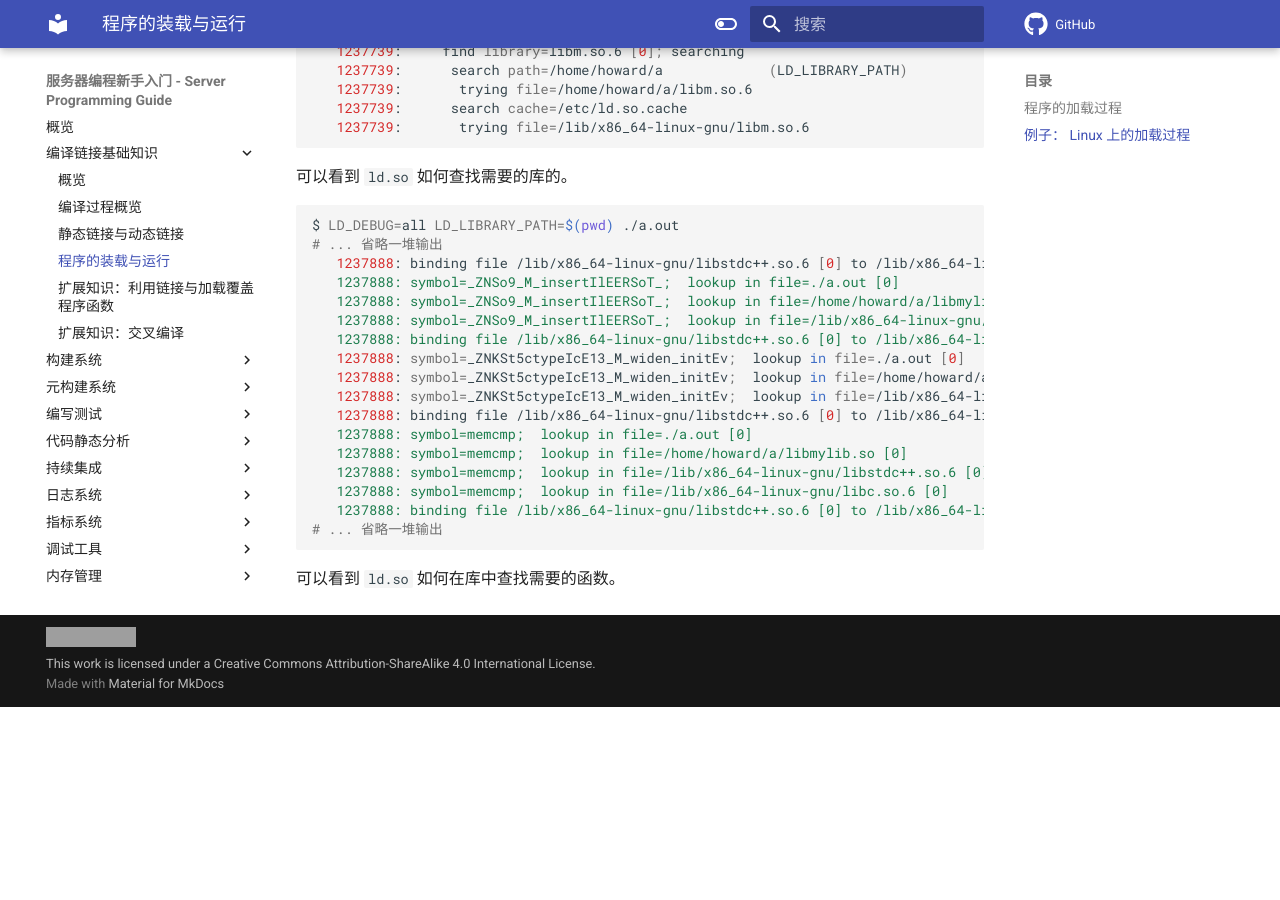
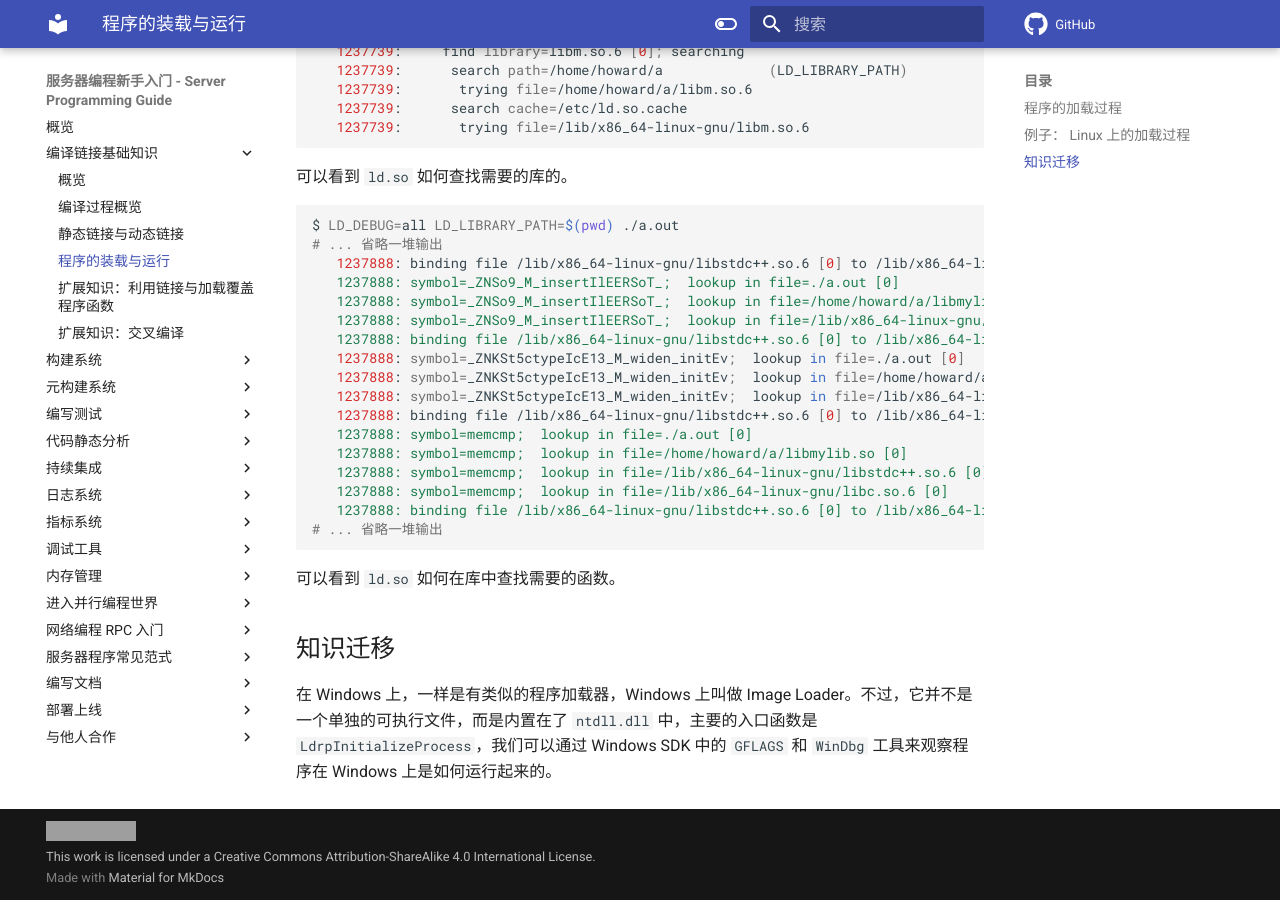
Before and after one commit to howardlau1999/server-programming-guide, an MkDocs documentation site: the page built from docs/basics/loading.md, in a window 1280 px wide and 900 px high, scrolled down 2205 px. Built offline with MkDocs 1.6.1 and Material for MkDocs 9.7.7, drawn with Linux system fonts in a browser that asks for light colours; emoji names are drawn with the system emoji font; comment, search, counter and statistics services are not loaded; before the commit the page ends 2912 px from its top, so only the background shows below that; grey boxes are pictures that could not be loaded.

Commit message:
windows loader

````diff
--- a/docs/basics/loading.md
+++ b/docs/basics/loading.md
@@ -114,3 +114,7 @@ $ LD_DEBUG=all LD_LIBRARY_PATH=$(pwd) ./a.out
 ```
 
 可以看到 `ld.so` 如何在库中查找需要的函数。
+
+## 知识迁移
+
+在 Windows 上，一样是有类似的程序加载器，Windows 上叫做 Image Loader。不过，它并不是一个单独的可执行文件，而是内置在了 `ntdll.dll` 中，主要的入口函数是 `LdrpInitializeProcess`，我们可以通过 Windows SDK 中的 `GFLAGS` 和 `WinDbg` 工具来观察程序在 Windows 上是如何运行起来的。
````
